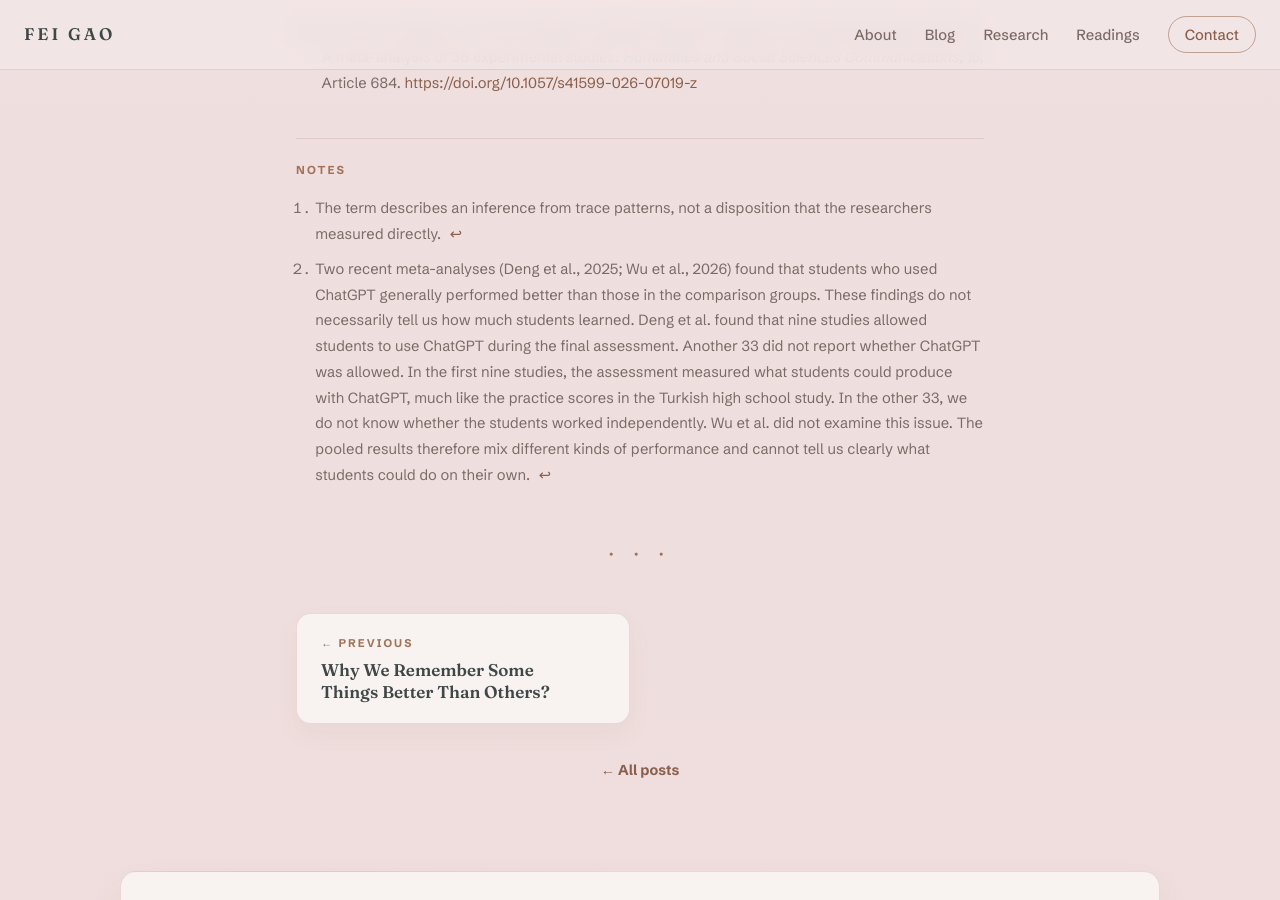
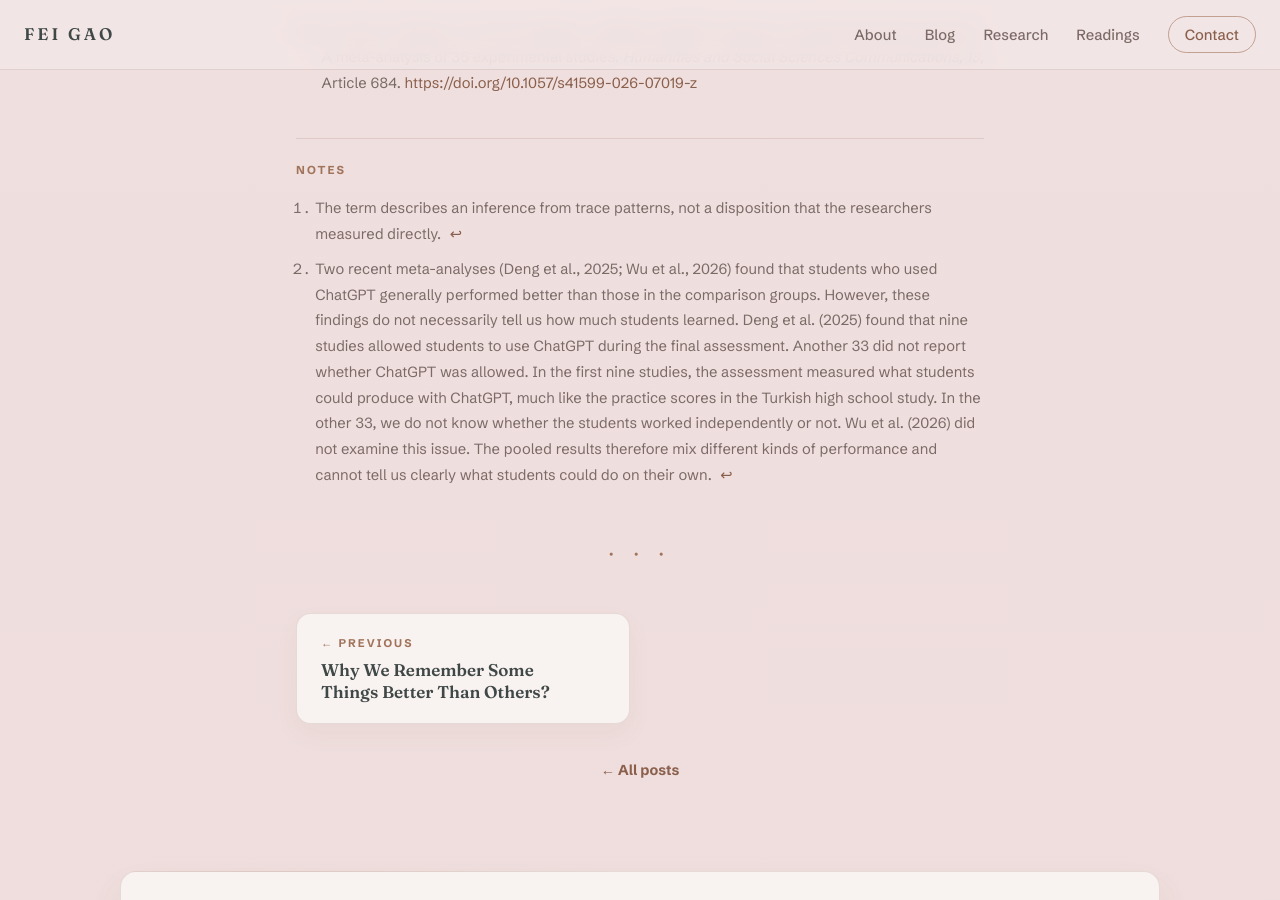
Before and after one commit to gaofei9/gaofei9.github.io, a Jekyll site: the page built from _posts/2026-07-18-does-the-design-of-learning-still-matter-in-the-age-of-ai.md, in a window 1280 px wide and 900 px high, scrolled down 5720 px. Built offline with Jekyll 4.4.1, drawn with Linux system fonts in a browser that asks for light colours.

Commit message:
AI post: her pass on footnote 2 (However; year citations; or not)
Co-Authored-By: Claude Fable 5 <noreply@anthropic.com>

```diff
--- a/_posts/2026-07-18-does-the-design-of-learning-still-matter-in-the-age-of-ai.md
+++ b/_posts/2026-07-18-does-the-design-of-learning-still-matter-in-the-age-of-ai.md
@@ -54,7 +54,7 @@ Taken together, these studies do not tell a simple story about AI. GPT Base offe
 
 Three studies cannot settle the question. The participants ranged from ninth graders at one Turkish high school to undergraduates at Harvard. The AI was used to support practice after a lesson, help students revise an essay, or deliver the lesson itself. The comparison conditions also differed. We cannot attribute the different results to one design feature alone.[^2]
 
-[^2]: Two recent meta-analyses (Deng et al., 2025; Wu et al., 2026) found that students who used ChatGPT generally performed better than those in the comparison groups. These findings do not necessarily tell us how much students learned. Deng et al. found that nine studies allowed students to use ChatGPT during the final assessment. Another 33 did not report whether ChatGPT was allowed. In the first nine studies, the assessment measured what students could produce with ChatGPT, much like the practice scores in the Turkish high school study. In the other 33, we do not know whether the students worked independently. Wu et al. did not examine this issue. The pooled results therefore mix different kinds of performance and cannot tell us clearly what students could do on their own.
+[^2]: Two recent meta-analyses (Deng et al., 2025; Wu et al., 2026) found that students who used ChatGPT generally performed better than those in the comparison groups. However, these findings do not necessarily tell us how much students learned. Deng et al. (2025) found that nine studies allowed students to use ChatGPT during the final assessment. Another 33 did not report whether ChatGPT was allowed. In the first nine studies, the assessment measured what students could produce with ChatGPT, much like the practice scores in the Turkish high school study. In the other 33, we do not know whether the students worked independently or not. Wu et al. (2026) did not examine this issue. The pooled results therefore mix different kinds of performance and cannot tell us clearly what students could do on their own.
 
 However, one pattern is clear. Someone has to decide what an AI tutor will provide and/or hold back, when it will offer a hint, how it will sequence a problem, and which mistakes it will anticipate. Each choice is a learning design decision. Each depends on an understanding of how people learn. **The design is what makes the difference.**
 
```
